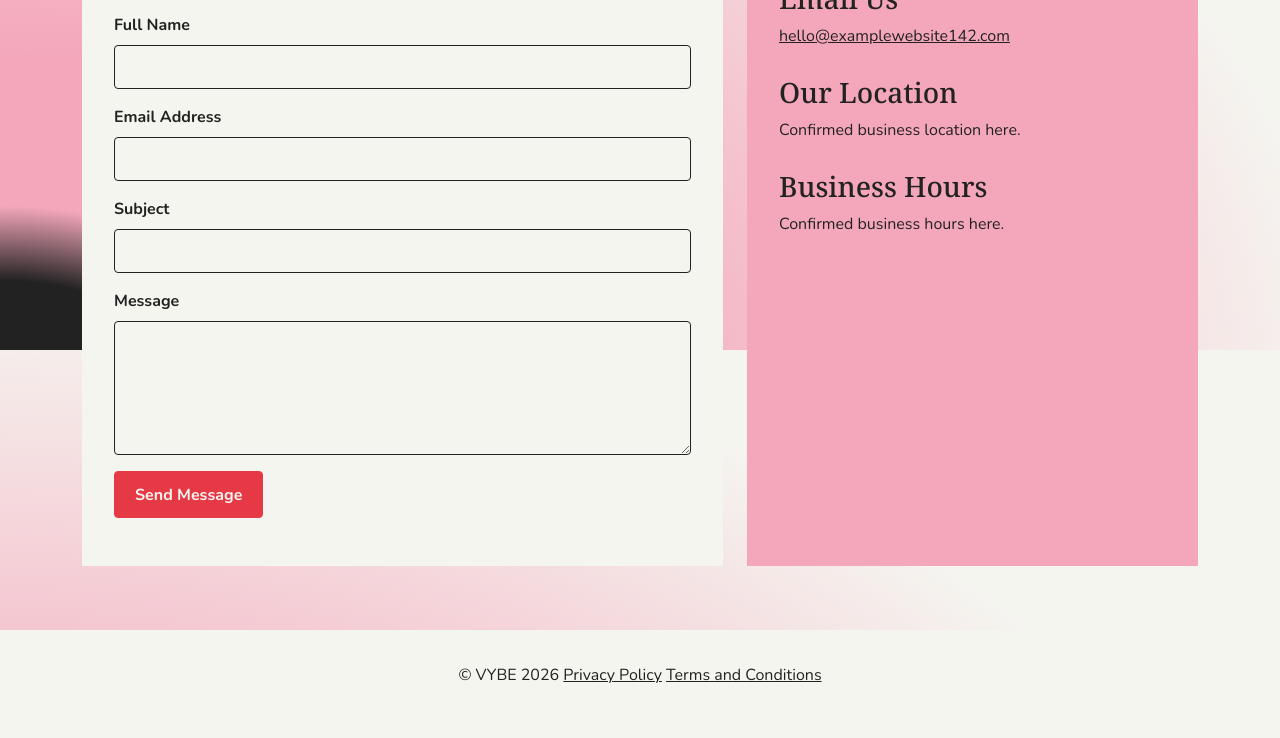
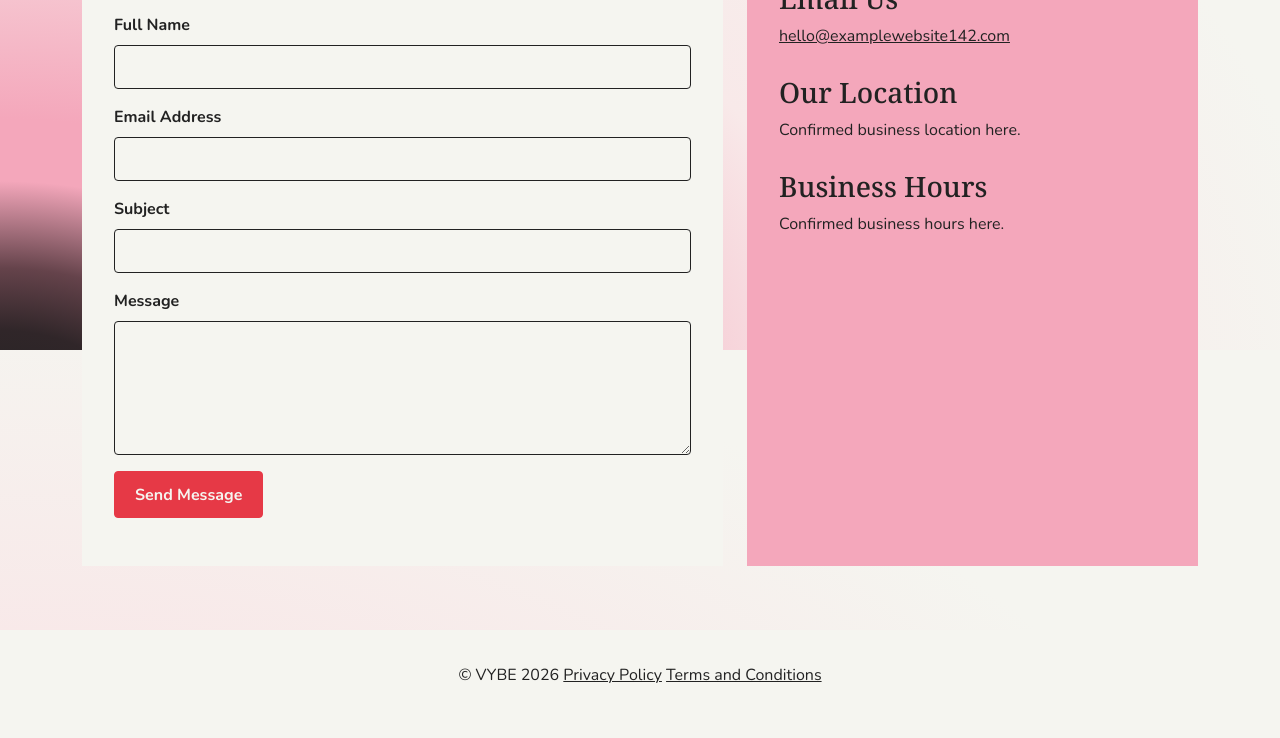
Before and after one commit to jianellenriquez3/vybe-store, a plain HTML site: page html/contact.html in a window 1280 px wide. Shown: the part 450-1188 px from the top of the page. Drawn offline with nearby package versions, Linux system fonts and the light colour scheme.

Commit message:
Update style.css

```diff
--- a/css/style.css
+++ b/css/style.css
@@ -30,9 +30,11 @@ body {
     background: radial-gradient(
         ellipse at 0% 110%,
         var(--primary) 0%,
-        var(--primary) 12%,
-        var(--accent-pink) 18%,
-        var(--accent-pink) 30%,
+        #302629 8%,
+        #65434B 13%,
+        var(--accent-pink) 20%,
+        var(--accent-pink) 25%,
+        #F8E9E9 48%,
         var(--background) 75%,
         var(--background) 100%
     );
```
